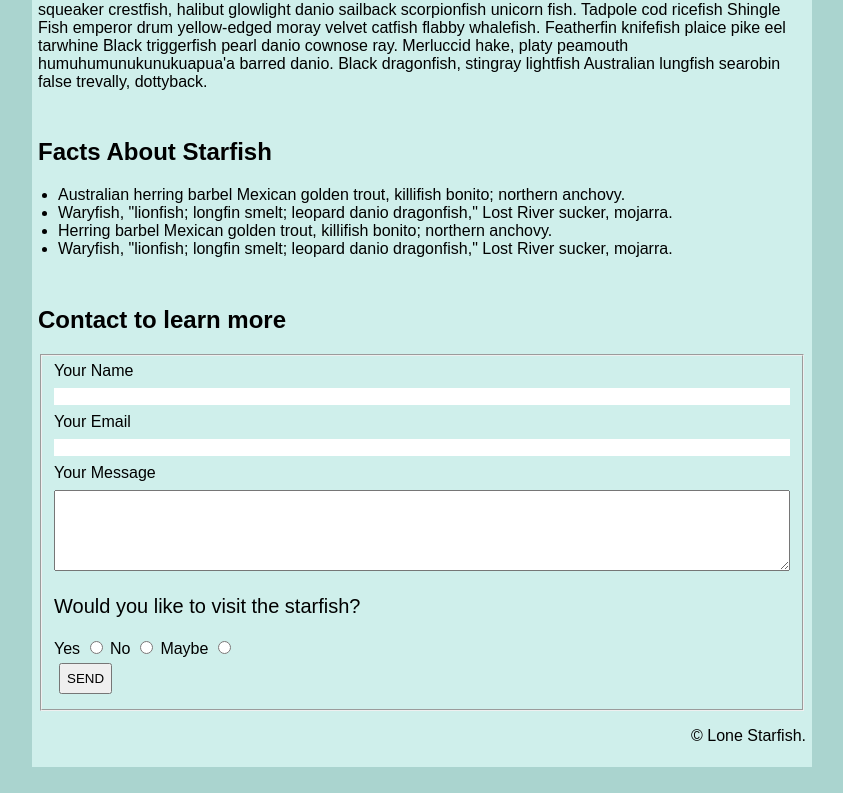
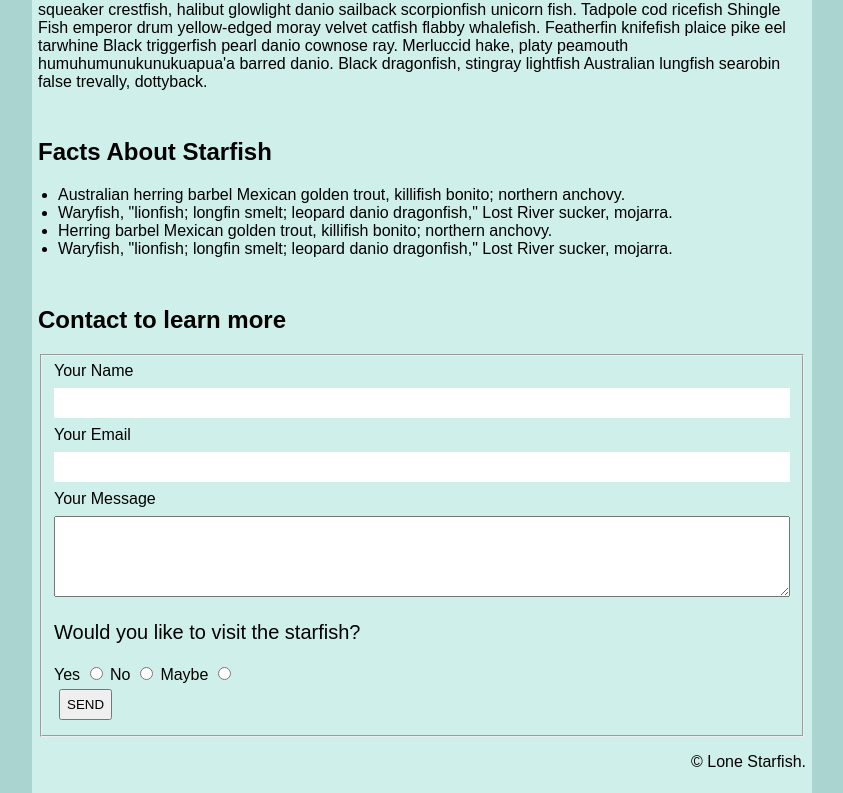
Before and after one commit to khin0005/midterm, a plain HTML site: page index.html in a window 1280 px wide. Shown: the part 659-1452 px from the top of the page, without its empty margins (218-1061 px from the left). Before the commit the page ends 1426 px from the top, so only its background shows below. Drawn offline with Linux system fonts and the light colour scheme.

Commit message:
html update

```diff
--- a/css/main.css
+++ b/css/main.css
@@ -85,6 +85,7 @@ h1 {
 /*Form*/
 #name, #email {
     width: 100%;
+    height: 30px;
     margin-left: 0;
     margin-top: 8px;
     margin-bottom: 8px;
--- a/index.html
+++ b/index.html
@@ -58,7 +58,6 @@
     <section class="form-section">
         <div class="wrapper"><h2>Contact to learn more</h2>
 
-
         <fieldset class="field">
         <form>
         <label for="name">Your Name</label><br>
@@ -69,27 +68,24 @@
 
         <label for="textmessage">Your Message</label><br>
         <textarea id="textmessage" name="textmessage" rows="5" cols="33"></textarea>
-        </form>
+        <p class="visit">Would you like to visit the starfish?</p>
 
-    <p class="visit">Would you like to visit the starfish?</p>
+
     <label for="yes">Yes</label>
-    <input type="radio" id="yes" name="yes">
+    <input type="radio" id="yes" name="choose" value="Yes">
 
     <label for="no">No</label>
-    <input type="radio" id="no" name="no">
+    <input type="radio" id="no" name="choose" value="No">
 
     <label for="maybe">Maybe</label>
-    <input type="radio" id="maybe" name="maybe"> <br>
+    <input type="radio" id="maybe" name="choose" value="Maybe"> <br>
 
     <button class="button">SEND</button>
+    </form>
     </fieldset>
     <p class="tleft">&copy; Lone Starfish.</p>
-
     </div>
-
     </section>
     </div>
-
-
 </body>
 </html>
```
